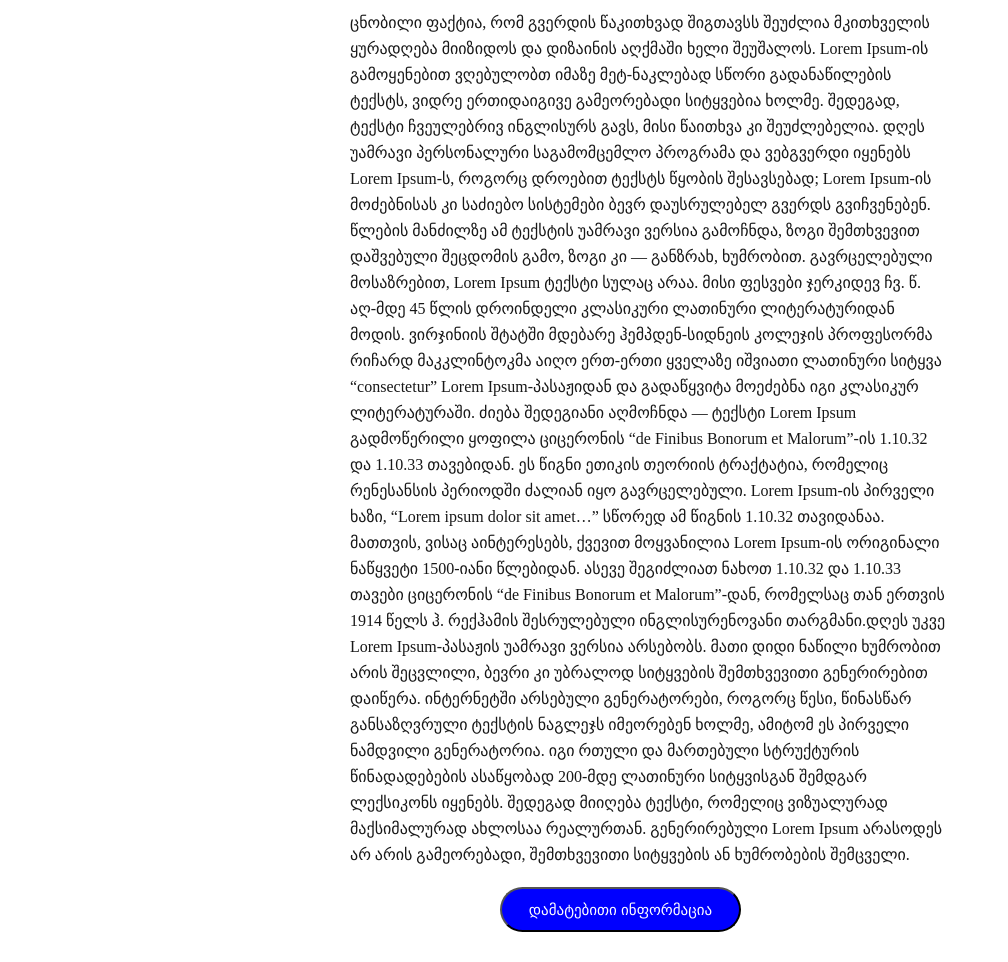
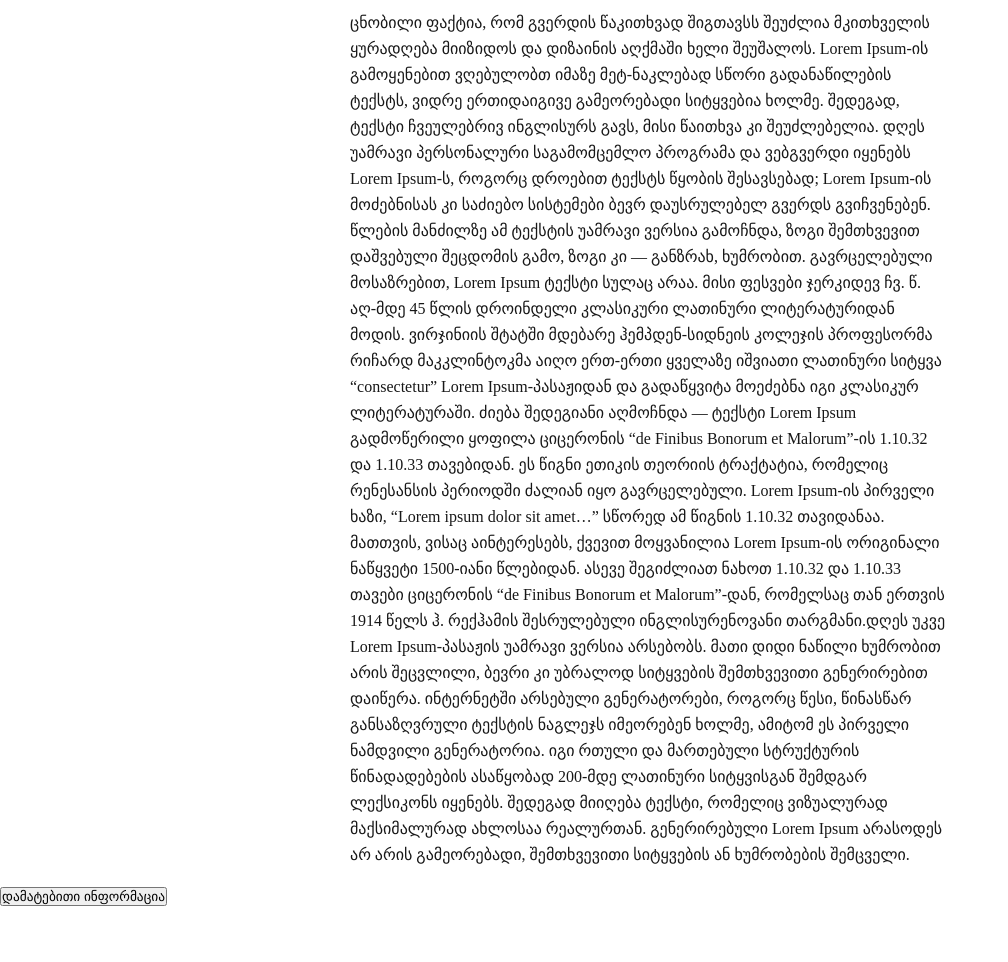
Before and after one commit to SabaTsaava017/Lesson-14, a plain HTML site: page index.html in a window 1280 px wide. Shown: the whole page, without its empty margins (0-1008 px from the left). After the commit the page ends 906 px from the top, so only its background shows below. Drawn offline with Linux system fonts and the light colour scheme.

Commit message:
recorrect button class.

```diff
--- a/style.css
+++ b/style.css
@@ -20,7 +20,7 @@
     width: 600px;
     height: 177px;
 }
-.blue-button button {
+.more-info-button button {
     color: white;
     font-size: 15px;
     margin-left: 500px;
```
Lines whose indentation alone changed are shown as unchanged.
